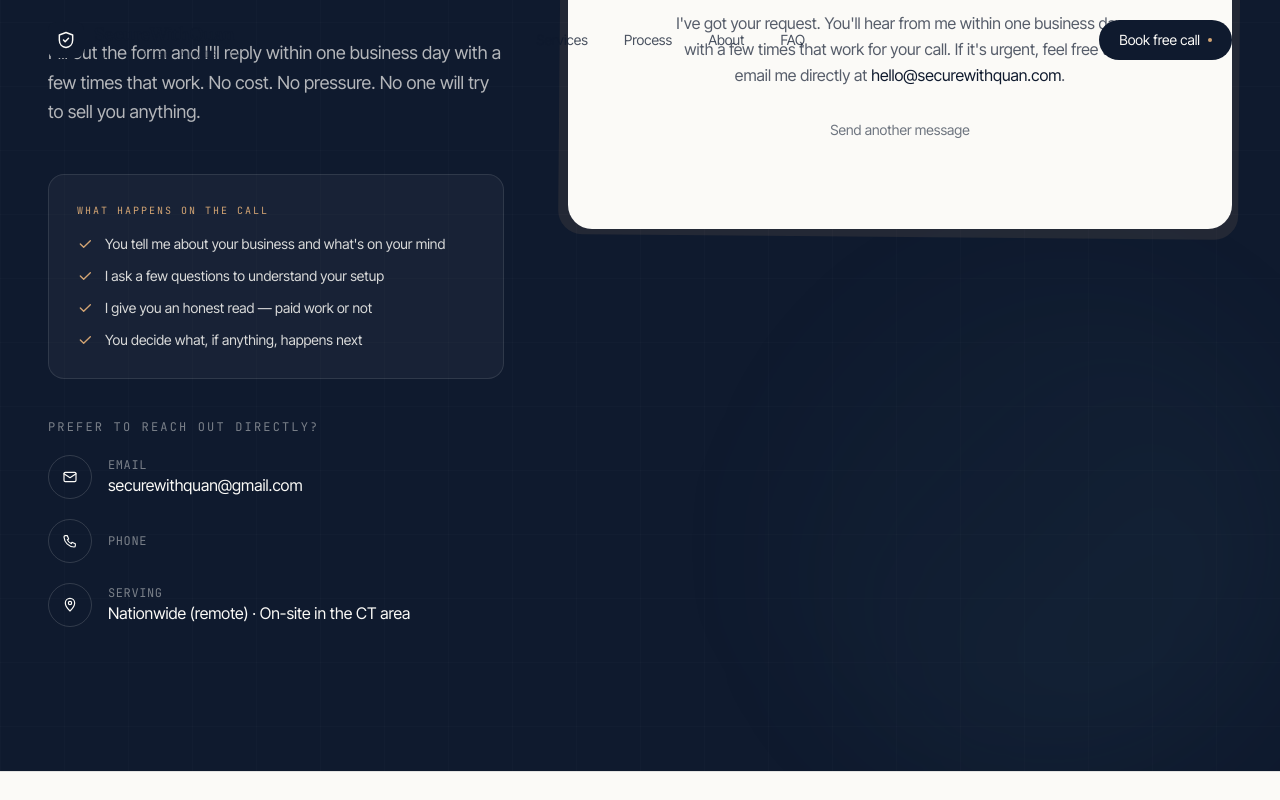
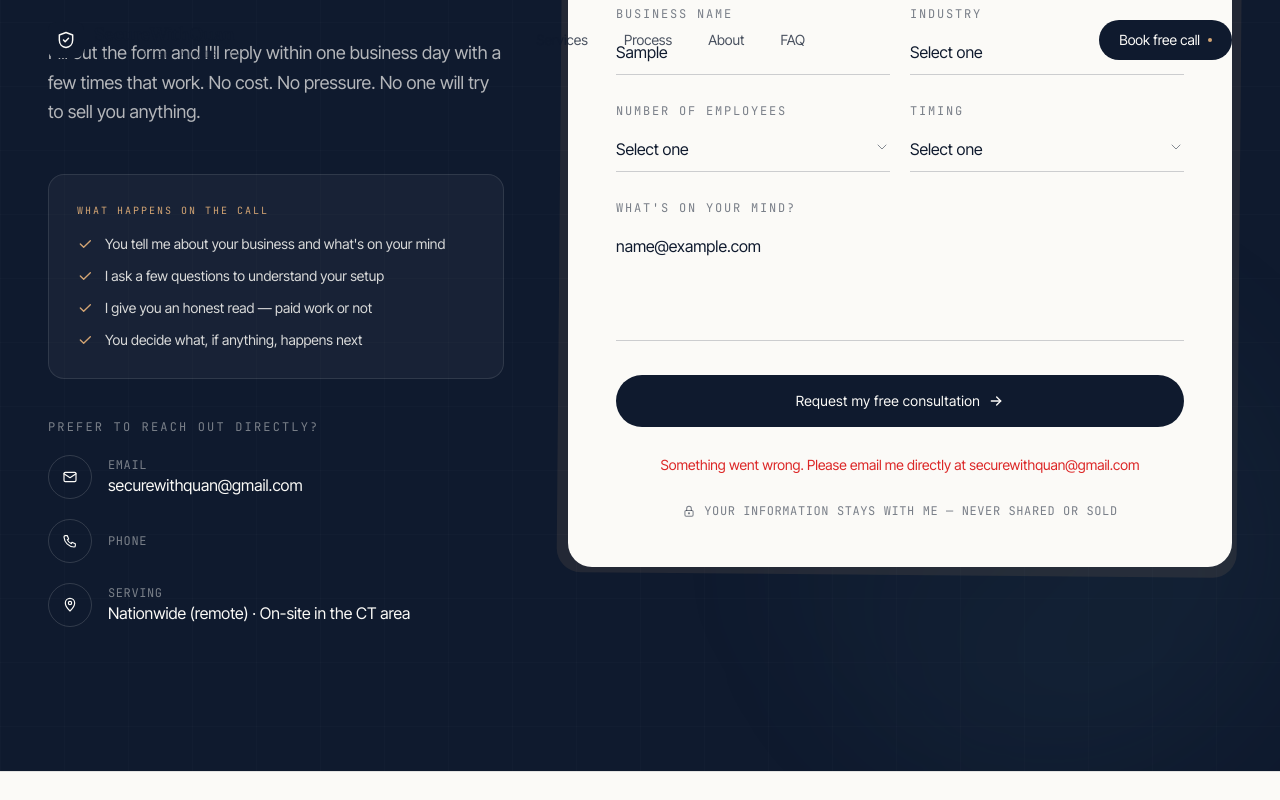
Before and after one commit to Slicer2598/SWQ-Site, a Next.js app: page / in a window 1280 px wide. Both pictures are taken after typing "Sample", "name@example.com", "Sample", "name@example.com" into the empty fields and a click on the button "Request my free consultation". Shown: the part 8910-9710 px from the top of the page. Built offline with nearby package versions, Linux system fonts and the light colour scheme.

Commit message:
Enhance form submission with error handling and loading state
Refactor form submission logic to handle loading state and errors.

```diff
--- a/components/Contact.tsx
+++ b/components/Contact.tsx
@@ -22,9 +22,38 @@ export default function Contact() {
     timing: "",
   });
 
-  const handleSubmit = (e: React.FormEvent) => {
+  const [submitting, setSubmitting] = useState(false);
+  const [error, setError] = useState("");
+
+  const handleSubmit = async (e: React.FormEvent) => {
     e.preventDefault();
-    setSubmitted(true);
+    setSubmitting(true);
+    setError("");
+
+    try {
+      const response = await fetch("https://formspree.io/f/mvzdqzrr", {
+        method: "POST",
+        headers: {
+          "Content-Type": "application/json",
+          Accept: "application/json",
+        },
+        body: JSON.stringify(form),
+      });
+
+      if (response.ok) {
+        setSubmitted(true);
+      } else {
+        setError(
+          "Something went wrong. Please email me directly at securewithquan@gmail.com"
+        );
+      }
+    } catch {
+      setError(
+        "Something went wrong. Please email me directly at securewithquan@gmail.com"
+      );
+    } finally {
+      setSubmitting(false);
+    }
   };
 
   const update = (field: keyof typeof form, value: string) =>
@@ -228,14 +257,23 @@ export default function Contact() {
 
                     <button
                       type="submit"
-                      className="group w-full bg-ink-900 text-paper-50 rounded-full py-4 px-6 flex items-center justify-center gap-2 hover:bg-ink-700 transition-colors text-sm tracking-wide"
+                      disabled={submitting}
+                      className="group w-full bg-ink-900 text-paper-50 rounded-full py-4 px-6 flex items-center justify-center gap-2 hover:bg-ink-700 transition-colors text-sm tracking-wide disabled:opacity-60 disabled:cursor-not-allowed"
                     >
-                      Request my free consultation
-                      <ArrowRightIcon
-                        className="w-4 h-4 transition-transform group-hover:translate-x-1"
-                        strokeWidth={2}
-                      />
+                      {submitting ? "Sending..." : "Request my free consultation"}
+                      {!submitting && (
+                        <ArrowRightIcon
+                          className="w-4 h-4 transition-transform group-hover:translate-x-1"
+                          strokeWidth={2}
+                        />
+                      )}
                     </button>
+
+                    {error && (
+                      <div className="text-sm text-red-600 text-center -mt-2">
+                        {error}
+                      </div>
+                    )}
 
                     <div className="flex items-center gap-2 justify-center text-xs text-ink-900/55 font-mono uppercase tracking-wider">
                       <LockIcon className="w-3.5 h-3.5" strokeWidth={1.75} />
```
